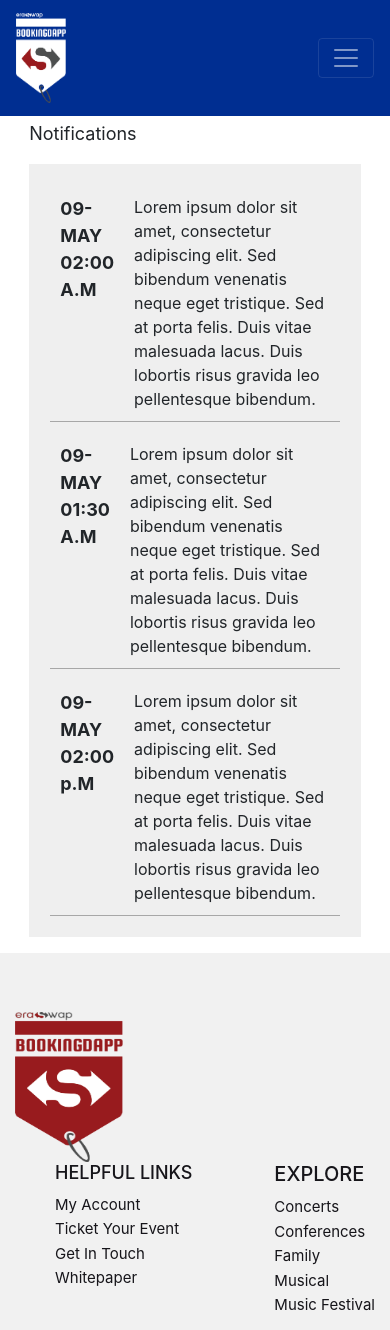
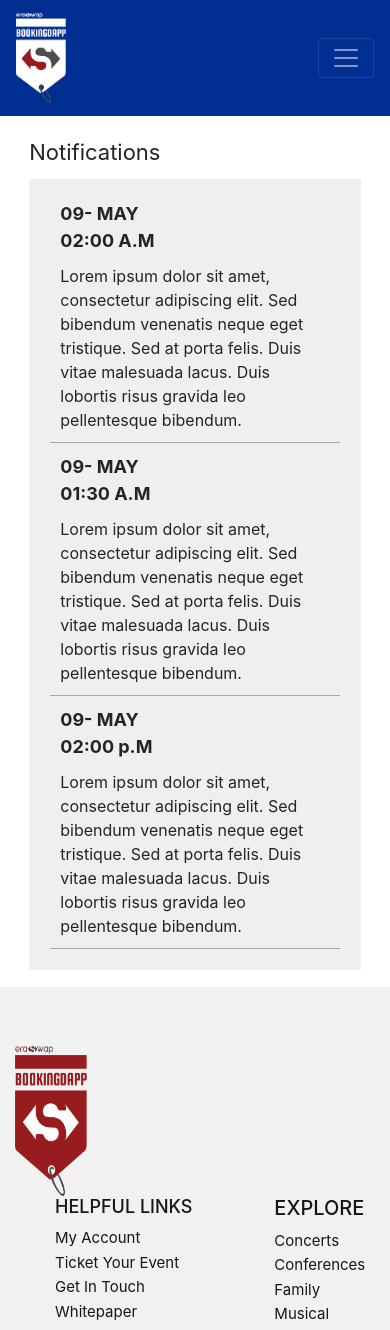
Before and after one commit to riya249/explorer-1, a React (Create React App) app: page /alerts in a window 390 px wide. Shown: the top 1330 px of the page. Built offline with nearby package versions, Linux system fonts and the light colour scheme.

Commit message:
responsive booking

```diff
--- a/src/Containers/Alerts/Alerts.css
+++ b/src/Containers/Alerts/Alerts.css
@@ -3,10 +3,11 @@
     margin: 0 auto;
 }
 .notif-txt{
-    font-size: 18px;
+    font-size: 22px;
+    margin-top: 20px;
 }
 .alerts-detail{
-    margin-top: 5%;
+    margin-top: 3%;
     width: 100%;
     border: 1px solid #efefef;
     background-color: #efefef;
@@ -28,3 +29,9 @@
 .para-notif{
     margin: 10px;
 }
+
+@media (max-width: 768px) {
+    .display-txt-flex {
+        display: block;
+    }
+}
--- a/src/Containers/HomePage/Homepage.css
+++ b/src/Containers/HomePage/Homepage.css
@@ -124,6 +124,7 @@
 .org-head-txt{
     color: #16151a;
     font-size: 18px;
+    font-weight: bold;
 }
 .user-img-pf{
     width: 40px;
@@ -149,4 +150,35 @@
         width: 100%;
         height: 160px;
     }
+    .ticket-wrap-para {
+        font-size: 18px;
+        left:0;
+        background-color: #ffff;
+        z-index: 9;
+        padding: 22px;
+        top:0;
+    }
+    .sub-tick-txt{
+        margin-top: 56%;
+    }
+    .pb-3-txt {
+        margin: 5px;
+        font-size: 10px;
+        color: #002e91 !important;
+    }
+    .rentDaap-Img {
+        width: 20% !important;
+        height: 110px;
+    }
+    .discover-txt {
+        font-size: 36px;
+    }
+    .music-txt {
+        font-size: 35px;
+        text-align: center;
+    }
+    .music-color {
+        color: #0ee0c2;
+        font-size: 30px;
+    }
 }
```
